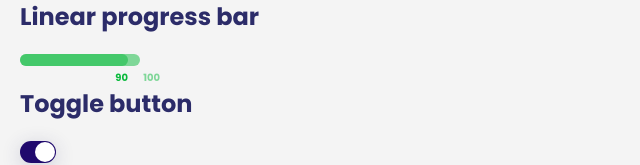
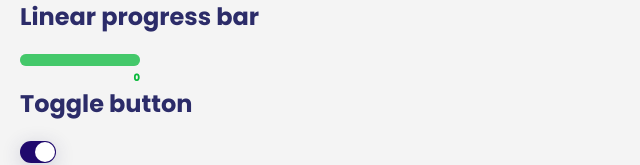
Before and after one commit to Ma-Petite-Planete/ma-petite-librairie, a React (Vite) app: page / in a window 1280 px wide. Shown: the part 5017-5182 px from the top of the page, without its empty margins (0-640 px from the left). Built offline with nearby package versions, Linux system fonts and the light colour scheme; a web font is replaced by a local one.

Commit message:
clean code

```diff
--- a/src/App.tsx
+++ b/src/App.tsx
@@ -459,8 +459,8 @@ function App() {
 
       <h2>Linear progress bar</h2>
       <MppLinearProgressBar
-        maxValue={100}
-        value={90}
+        maxValue={0}
+        value={0}
         colorStyle={ProgressBarStyle.green}
       />
 
--- a/src/components/MppLinearProgressBar/mpp_linear_progress_bar.css
+++ b/src/components/MppLinearProgressBar/mpp_linear_progress_bar.css
@@ -42,7 +42,7 @@
 }
 
 .default .background_value--max_value {
-  text-align: center;
+  right: 50%;
 }
 
 /*--------------- RED ---------------*/
```
Also changed, not shown: 1 other file (tests, documents, lock files or other folders).
